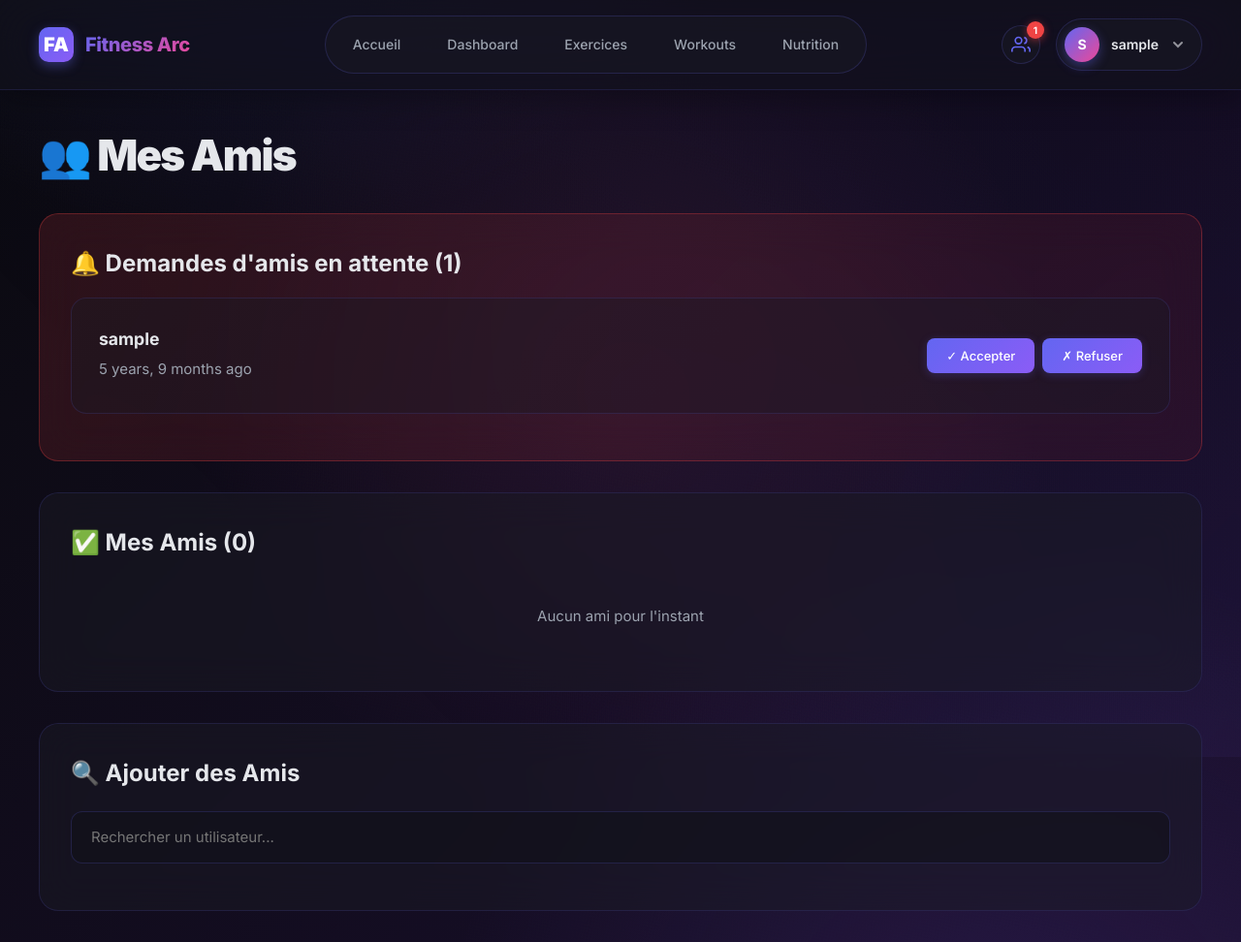
After one commit to fus3r/FitnessArc, a Django app: page /accounts/friends/ in a window 1280 px wide. The commit adds this page. Shown: the whole page at 97% size. Run offline with Django 5.2, Linux system fonts and the light colour scheme; a user stored in the database is signed in; tables that the repository leaves empty hold one stand-in row (values such as "Sample post"); parts of the project's set-up code (start-up, migrations or seed data) failed here and were passed over.

Commit message:
[account] Added Friends Fonctionality

```diff
--- /dev/null
+++ b/week2/Project_FitnessArc/fitness_arc/accounts/context_processors.py
@@ -0,0 +1,8 @@
+from .models import Friendship
+
+def friends_requests_count(request):
+    """Compteur de demandes d'amis en attente"""
+    if request.user.is_authenticated:
+        count = Friendship.objects.filter(to_user=request.user, status='pending').count()
+        return {'pending_requests_count': count}
+    return {'pending_requests_count': 0}
--- /dev/null
+++ b/week2/Project_FitnessArc/fitness_arc/accounts/templates/accounts/friends_list.html
@@ -0,0 +1,92 @@
+{% extends "base.html" %}
+{% block title %}Mes Amis{% endblock %}
+{% block content %}
+<h1>👥 Mes Amis</h1>
+
+<!-- Demandes en attente -->
+{% if pending_requests %}
+<div class="card" style="background:linear-gradient(135deg,rgba(239,68,68,0.15),rgba(220,38,38,0.08));border:1px solid rgba(239,68,68,0.3);margin-bottom:2rem">
+  <h3>🔔 Demandes d'amis en attente ({{ pending_requests.count }})</h3>
+  {% for req in pending_requests %}
+  <div class="item-card" style="display:flex;justify-content:space-between;align-items:center">
+    <div>
+      <strong style="font-size:1.1rem">{{ req.from_user.username }}</strong>
+      <p style="color:var(--text-dim);margin:0.25rem 0">{{ req.created_at|timesince }} ago</p>
+    </div>
+    <div style="display:flex;gap:0.5rem">
+      <form method="post" action="{% url 'accounts:accept_friend_request' req.pk %}" style="margin:0">
+        {% csrf_token %}
+        <button class="btn" type="submit">✓ Accepter</button>
+      </form>
+      <form method="post" action="{% url 'accounts:reject_friend_request' req.pk %}" style="margin:0">
+        {% csrf_token %}
+        <button class="btn btn-secondary" type="submit">✗ Refuser</button>
+      </form>
+    </div>
+  </div>
+  {% endfor %}
+</div>
+{% endif %}
+
+<!-- Mes amis -->
+<div class="card">
+  <h3>✅ Mes Amis ({{ friends.count }})</h3>
+  {% if friends %}
+  <div style="display:grid;grid-template-columns:repeat(auto-fill,minmax(280px,1fr));gap:1rem">
+    {% for friend in friends %}
+    <div class="item-card" style="text-align:center">
+      <div style="width:60px;height:60px;margin:0 auto 1rem;border-radius:50%;background:linear-gradient(135deg,var(--primary),var(--accent));display:flex;align-items:center;justify-content:center;color:#fff;font-size:1.5rem;font-weight:700">
+        {{ friend.username.0|upper }}
+      </div>
+      <h4 style="margin:0 0 0.5rem">{{ friend.username }}</h4>
+      <p style="color:var(--text-dim);font-size:0.85rem;margin:0 0 1rem">Objectif: {{ friend.profile.get_goal_display }}</p>
+      <div style="display:flex;gap:0.5rem;justify-content:center">
+        <a href="{% url 'accounts:friend_dashboard' friend.pk %}" class="btn" style="padding:0.5rem 1rem;font-size:0.85rem">Voir Dashboard</a>
+        <form method="post" action="{% url 'accounts:remove_friend' friend.pk %}" style="margin:0">
+          {% csrf_token %}
+          <button class="btn btn-danger" type="submit" style="padding:0.5rem 1rem;font-size:0.85rem">Retirer</button>
+        </form>
+      </div>
+    </div>
+    {% endfor %}
+  </div>
+  {% else %}
+  <p style="color:var(--text-dim);text-align:center;padding:2rem">Aucun ami pour l'instant</p>
+  {% endif %}
+</div>
+
+<!-- Rechercher des amis -->
+<div class="card" style="margin-top:2rem">
+  <h3>🔍 Ajouter des Amis</h3>
+  <input type="text" id="searchUsers" placeholder="Rechercher un utilisateur..." style="margin-bottom:1rem">
+  <div id="usersList">
+    {% for u in all_users %}
+    <div class="item-card user-item" data-username="{{ u.username|lower }}" style="display:flex;justify-content:space-between;align-items:center">
+      <div>
+        <strong>{{ u.username }}</strong>
+        {% if u in friends %}
+        <span style="color:var(--success);margin-left:0.5rem">✓ Ami</span>
+        {% endif %}
+      </div>
+      {% if u not in friends %}
+      <form method="post" action="{% url 'accounts:send_friend_request' u.pk %}" style="margin:0">
+        {% csrf_token %}
+        <button class="btn" type="submit">+ Ajouter</button>
+      </form>
+      {% endif %}
+    </div>
+    {% endfor %}
+  </div>
+</div>
+
+<script>
+// Recherche en temps réel
+document.getElementById('searchUsers').addEventListener('input', function(e) {
+  const query = e.target.value.toLowerCase();
+  document.querySelectorAll('.user-item').forEach(item => {
+    const username = item.getAttribute('data-username');
+    item.style.display = username.includes(query) ? 'flex' : 'none';
+  });
+});
+</script>
+{% endblock %}
--- a/week2/Project_FitnessArc/fitness_arc/accounts/urls.py
+++ b/week2/Project_FitnessArc/fitness_arc/accounts/urls.py
@@ -1,26 +1,29 @@
-from django.urls import path, reverse_lazy
+from django.urls import path
 from django.contrib.auth import views as auth_views
-
-from .views import SignupView, ProfileDetailView, ProfileEditView
+from . import views
 
 app_name = "accounts"
 
 urlpatterns = [
-    # Auth
-    path("signup/", SignupView.as_view(), name="signup"),
-    path("login/", auth_views.LoginView.as_view(
-        template_name="accounts/login.html"
-    ), name="login"),
-    path("logout/", auth_views.LogoutView.as_view(
-        next_page="/accounts/login/"
-    ), name="logout"),
-    # (optionnel) changement de mot de passe
-    path("password-change/", auth_views.PasswordChangeView.as_view(
-        template_name="accounts/password_change.html",
-        success_url=reverse_lazy("accounts:profile"),
-    ), name="password_change"),
+    path("login/", auth_views.LoginView.as_view(template_name="accounts/login.html"), name="login"),
+    path("logout/", auth_views.LogoutView.as_view(), name="logout"),
+    path("signup/", views.SignupView.as_view(), name="signup"),
+    path("profile/", views.ProfileDetailView.as_view(), name="profile"),
+    path("profile/edit/", views.ProfileEditView.as_view(), name="profile_edit"),
+    path(
+        "password-change/",
+        auth_views.PasswordChangeView.as_view(
+            template_name="accounts/password_change.html",
+            success_url="/accounts/profile/"
+        ),
+        name="password_change"
+    ),
 
-    # Profil
-    path("profile/", ProfileDetailView.as_view(), name="profile"),
-    path("profile/edit/", ProfileEditView.as_view(), name="profile_edit"),
+    # Friends URLs
+    path("friends/", views.friends_list, name="friends_list"),
+    path("friends/send/<int:user_id>/", views.send_friend_request, name="send_friend_request"),
+    path("friends/accept/<int:friendship_id>/", views.accept_friend_request, name="accept_friend_request"),
+    path("friends/reject/<int:friendship_id>/", views.reject_friend_request, name="reject_friend_request"),
+    path("friends/remove/<int:user_id>/", views.remove_friend, name="remove_friend"),
+    path("friends/<int:user_id>/dashboard/", views.friend_dashboard, name="friend_dashboard"),
 ]
--- a/week2/Project_FitnessArc/fitness_arc/accounts/views.py
+++ b/week2/Project_FitnessArc/fitness_arc/accounts/views.py
@@ -1,13 +1,16 @@
 from django.contrib import messages
 from django.contrib.auth import authenticate, login
+from django.contrib.auth.models import User  # ← AJOUTER
 from django.contrib.auth.mixins import LoginRequiredMixin
-from django.shortcuts import render, redirect
+from django.contrib.auth.decorators import login_required
+from django.shortcuts import render, redirect, get_object_or_404
 from django.urls import reverse_lazy
 from django.views import View
 from django.views.generic import TemplateView, UpdateView
+from django.db.models import Q
 
 from .forms import SignupForm, ProfileForm
-from .models import Profile
+from .models import Profile, Friendship
 
 
 class SignupView(View):
@@ -56,3 +59,107 @@ class ProfileEditView(LoginRequiredMixin, UpdateView):
     def form_valid(self, form):
         messages.success(self.request, "Profil mis à jour.")
         return super().form_valid(form)
+
+
+@login_required
+def friends_list(request):
+    """Liste des amis + demandes en attente"""
+    # Amis acceptés (bidirectionnel)
+    friends = User.objects.filter(
+        Q(friendships_received__from_user=request.user, friendships_received__status='accepted') |
+        Q(friendships_sent__to_user=request.user, friendships_sent__status='accepted')
+    ).distinct()
+
+    # Demandes reçues en attente
+    pending_requests = Friendship.objects.filter(to_user=request.user, status='pending')
+
+    # Demandes envoyées en attente
+    sent_requests = Friendship.objects.filter(from_user=request.user, status='pending')
+
+    # Tous les utilisateurs (pour recherche)
+    all_users = User.objects.exclude(pk=request.user.pk).order_by('username')
+
+    context = {
+        'friends': friends,
+        'pending_requests': pending_requests,
+        'sent_requests': sent_requests,
+        'all_users': all_users,
+    }
+    return render(request, 'accounts/friends_list.html', context)
+
+@login_required
+def send_friend_request(request, user_id):
+    """Envoyer une demande d'ami"""
+    to_user = get_object_or_404(User, pk=user_id)
+
+    if to_user == request.user:
+        messages.error(request, "Vous ne pouvez pas vous ajouter vous-même !")
+        return redirect('accounts:friends_list')
+
+    # Vérifier si une demande existe déjà
+    existing = Friendship.objects.filter(
+        Q(from_user=request.user, to_user=to_user) |
+        Q(from_user=to_user, to_user=request.user)
+    ).first()
+
+    if existing:
+        if existing.status == 'accepted':
+            messages.info(request, f"Vous êtes déjà ami avec {to_user.username}")
+        elif existing.status == 'pending':
+            messages.info(request, f"Demande déjà envoyée à {to_user.username}")
+    else:
+        Friendship.objects.create(from_user=request.user, to_user=to_user)
+        messages.success(request, f"Demande d'ami envoyée à {to_user.username} !")
+
+    return redirect('accounts:friends_list')
+
+@login_required
+def accept_friend_request(request, friendship_id):
+    """Accepter une demande d'ami"""
+    friendship = get_object_or_404(Friendship, pk=friendship_id, to_user=request.user, status='pending')
+    friendship.status = 'accepted'
+    friendship.save()
+    messages.success(request, f"Vous êtes maintenant ami avec {friendship.from_user.username} !")
+    return redirect('accounts:friends_list')
+
+@login_required
+def reject_friend_request(request, friendship_id):
+    """Refuser une demande d'ami"""
+    friendship = get_object_or_404(Friendship, pk=friendship_id, to_user=request.user, status='pending')
+    friendship.status = 'rejected'
+    friendship.save()
+    messages.info(request, f"Demande de {friendship.from_user.username} refusée")
+    return redirect('accounts:friends_list')
+
+@login_required
+def remove_friend(request, user_id):
+    """Retirer un ami"""
+    friend = get_object_or_404(User, pk=user_id)
+    Friendship.objects.filter(
+        Q(from_user=request.user, to_user=friend) |
+        Q(from_user=friend, to_user=request.user)
+    ).delete()
+    messages.success(request, f"{friend.username} retiré de vos amis")
+    return redirect('accounts:friends_list')
+
+@login_required
+def friend_dashboard(request, user_id):
+    """Voir le dashboard d'un ami"""
+    friend = get_object_or_404(User, pk=user_id)
+
+    # Vérifier qu'ils sont amis
+    is_friend = Friendship.objects.filter(
+        Q(from_user=request.user, to_user=friend, status='accepted') |
+        Q(from_user=friend, to_user=request.user, status='accepted')
+    ).exists()
+
+    if not is_friend:
+        messages.error(request, "Vous devez être ami avec cet utilisateur pour voir son dashboard")
+        return redirect('accounts:friends_list')
+
+    # Importer les données dashboard
+    from dashboard.services import get_dashboard_data
+    dashboard_data = get_dashboard_data(friend)
+    dashboard_data['friend'] = friend
+
+    return render(request, 'accounts/friend_dashboard.html', dashboard_data)
--- a/week2/Project_FitnessArc/fitness_arc/fitness_arc/settings.py
+++ b/week2/Project_FitnessArc/fitness_arc/fitness_arc/settings.py
@@ -68,7 +68,8 @@ TEMPLATES = [
                 'django.template.context_processors.request',
                 'django.contrib.auth.context_processors.auth',
                 'django.contrib.messages.context_processors.messages',
-                'django.template.context_processors.media',  # ← AJOUTER CETTE LIGNE
+                'django.template.context_processors.media',
+                'accounts.context_processors.friends_requests_count',  # ← AJOUTER
             ],
         },
     },
--- a/week2/Project_FitnessArc/fitness_arc/templates/base.html
+++ b/week2/Project_FitnessArc/fitness_arc/templates/base.html
@@ -90,6 +90,26 @@
     }
     .nav-right{
       display:flex;align-items:center;gap:1rem;
+    }
+    .nav-friends-icon{
+      position:relative;
+    }
+    .nav-friends-icon a{
+      display:flex;align-items:center;justify-content:center;
+      width:40px;height:40px;border-radius:50%;
+      background:rgba(26,26,36,0.6);border:1px solid rgba(99,102,241,0.2);
+      transition:all 0.2s;text-decoration:none;
+    }
+    .nav-friends-icon svg{
+      color:var(--primary);
+    }
+    .nav-friends-icon .pending-requests-count{
+      position:absolute;top:-4px;right:-4px;
+      background:var(--danger);color:#fff;
+      width:18px;height:18px;border-radius:50%;
+      font-size:10px;font-weight:700;
+      display:flex;align-items:center;justify-content:center;
+      box-shadow:0 2px 8px rgba(239,68,68,0.5);
     }
     .nav-user-dropdown{
       position:relative;
@@ -321,6 +341,23 @@
 
     <div class="nav-right">
       {% if user.is_authenticated %}
+        <!-- Friends Icon -->
+        <div class="nav-friends-icon" style="position:relative">
+          <a href="{% url 'accounts:friends_list' %}" style="display:flex;align-items:center;justify-content:center;width:40px;height:40px;border-radius:50%;background:rgba(26,26,36,0.6);border:1px solid rgba(99,102,241,0.2);transition:all 0.2s;text-decoration:none">
+            <svg width="20" height="20" viewBox="0 0 24 24" fill="none" stroke="currentColor" stroke-width="2" style="color:var(--primary)">
+              <path d="M17 21v-2a4 4 0 0 0-4-4H5a4 4 0 0 0-4 4v2"/>
+              <circle cx="9" cy="7" r="4"/>
+              <path d="M23 21v-2a4 4 0 0 0-3-3.87"/>
+              <path d="M16 3.13a4 4 0 0 1 0 7.75"/>
+            </svg>
+            {% if pending_requests_count > 0 %}
+            <span style="position:absolute;top:-4px;right:-4px;background:var(--danger);color:#fff;width:18px;height:18px;border-radius:50%;font-size:10px;font-weight:700;display:flex;align-items:center;justify-content:center;box-shadow:0 2px 8px rgba(239,68,68,0.5)">
+              {{ pending_requests_count }}
+            </span>
+            {% endif %}
+          </a>
+        </div>
+
         <div class="nav-user-dropdown">
           <div class="nav-user">
             <div class="nav-avatar">{{ user.username.0|upper }}</div>
```
Also changed, not shown: week2/Project_FitnessArc/WorkingDocs/TODO.md (+6 -12 lines), week2/Project_FitnessArc/fitness_arc/accounts/models.py (+25 -0 lines), week2/Project_FitnessArc/fitness_arc/accounts/templates/accounts/friend_dashboard.html (added, +17 -0 lines), week2/Project_FitnessArc/fitness_arc/accounts/migrations/0002_friendship.py (added).
